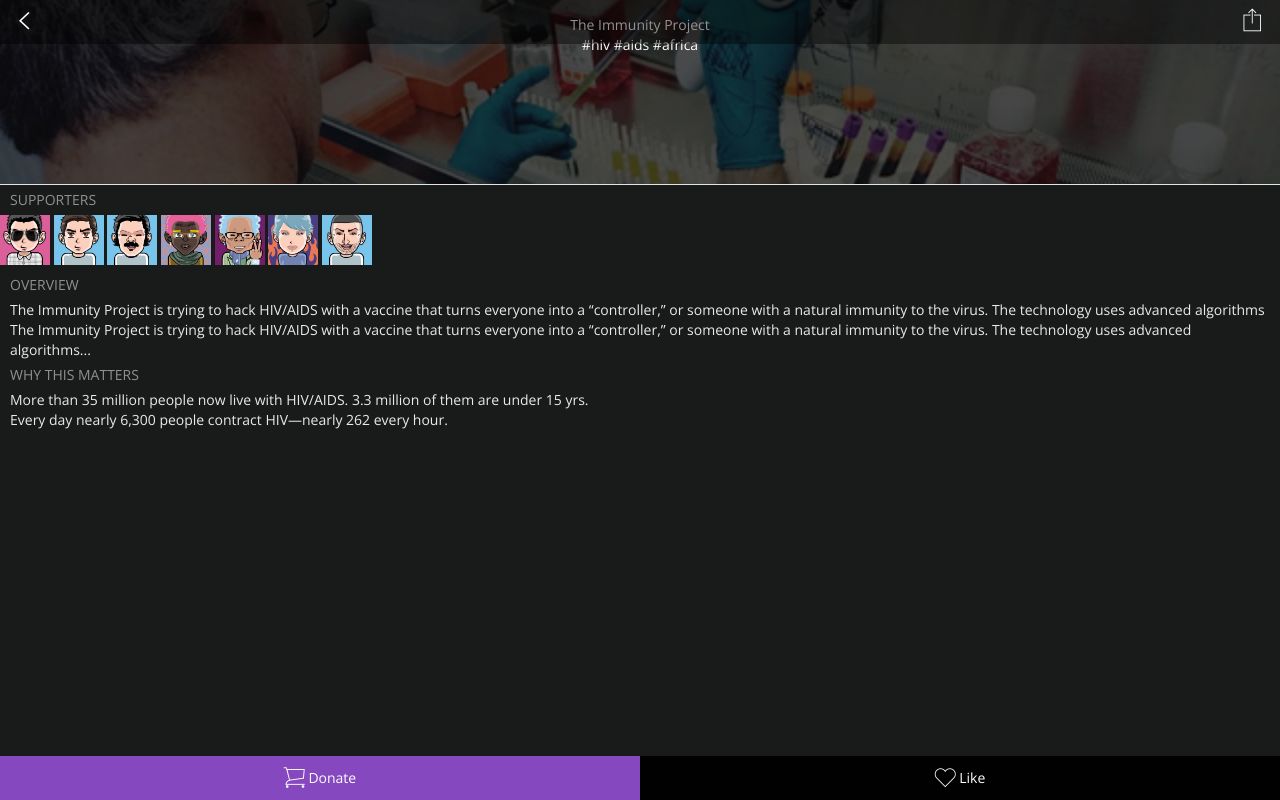
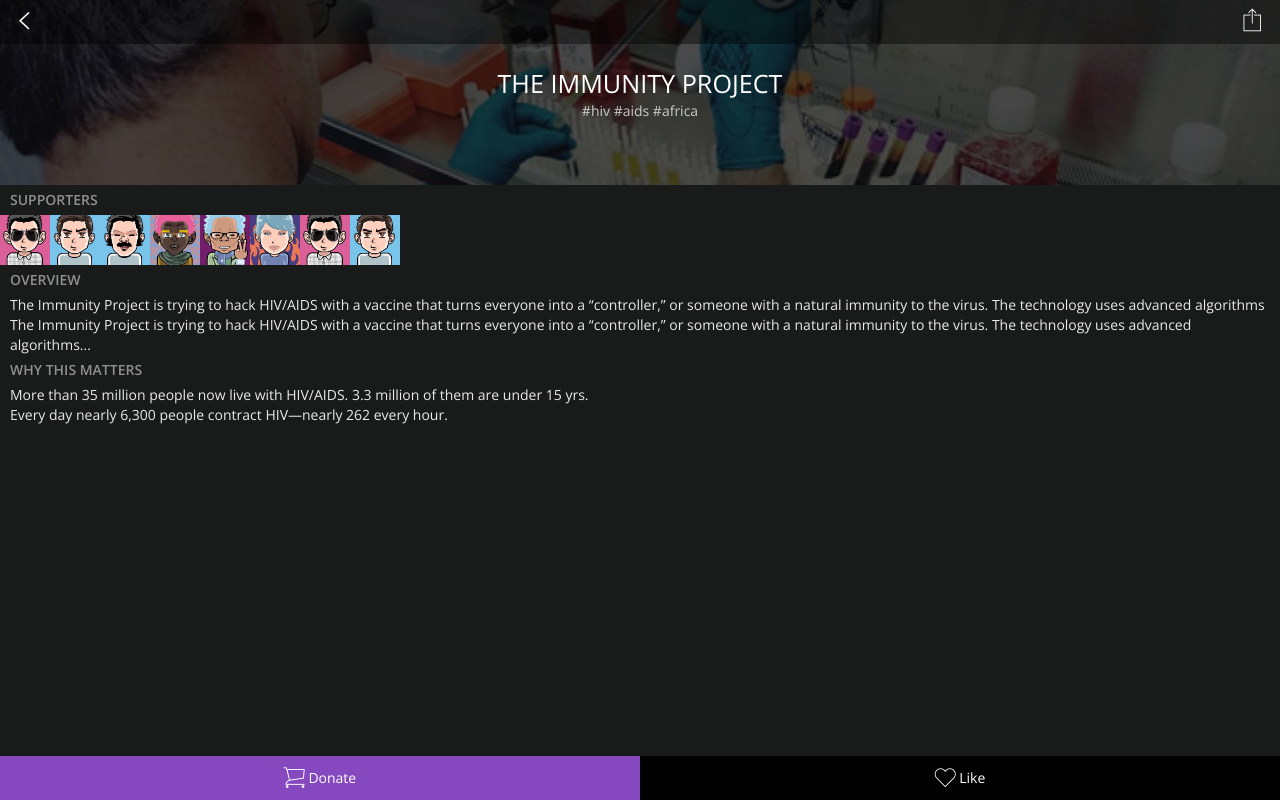
Before and after one commit to cullenw/lomaki, a website: page mobile/immunity.html in a window 1280 px wide. Drawn offline with nearby package versions, Linux system fonts and the light colour scheme.

Commit message:
Various changes

```diff
--- a/mobile/css/custom.css
+++ b/mobile/css/custom.css
@@ -82,6 +82,17 @@
 
 .list a.list__item.project {
     color: #fff;
+    border-bottom: none;
+}
+
+.list a.list__item.project h2 {
+    font-size: 1.8em;
+    text-transform: uppercase;
+    font-weight: 300;
+}
+
+.list a.list__item.project p {
+    color: #cbcbcb;
 }
 
 .list a.list__item.immunity {
@@ -106,15 +117,25 @@
     clear: both;
 }
 
+.supporters img {
+    float: left;
+}
+
 .row-label {
     color: #909090;
+    font-weight: 600;
     float: left;
     padding-left: 10px;
     margin: 5px 0;
     text-transform: uppercase;
+    clear: both;
 }
 
 .text-block {
     clear: both;
     padding: 0 10px;
 }
+
+.text-block.last {
+    padding-bottom: 15px;
+}
--- a/mobile/immunity.html
+++ b/mobile/immunity.html
@@ -44,8 +44,12 @@
 
     <div class="list">
         <a class="list__item project immunity center" href="#">
-            <h2>The Immunity Project</h2>
-            <p>#hiv #aids #africa</p>
+            <div class="grid" style="height:100%;">
+                <div class="col col--center">
+                    <h2>The Immunity Project</h2>
+                    <p>#hiv #aids #africa</p>
+                </div>
+            </div>
         </a>
     </div>
 
@@ -60,7 +64,8 @@
         <img src="img/photos/winston.jpg" width="50px">
         <img src="img/photos/tully.jpg" width="50px">
         <img src="img/photos/barrett.jpg" width="50px">
-        <img src="img/photos/slimer.jpg" width="50px">
+        <img src="img/photos/venkman.jpg" width="50px">
+        <img src="img/photos/spengler.jpg" width="50px">
     </div>
 
     <div class="row-label">
@@ -75,7 +80,7 @@
         Why This Matters
     </div>
 
-    <div class="text-block">
+    <div class="text-block last">
         <ul>
             <li>More than 35 million people now live with HIV/AIDS. 3.3 million of them are under 15 yrs.</li>
             <li>Every day nearly 6,300 people contract HIV—nearly 262 every hour.</li>
```
Also changed, not shown: mobile/index.html (+16 -0 lines).
